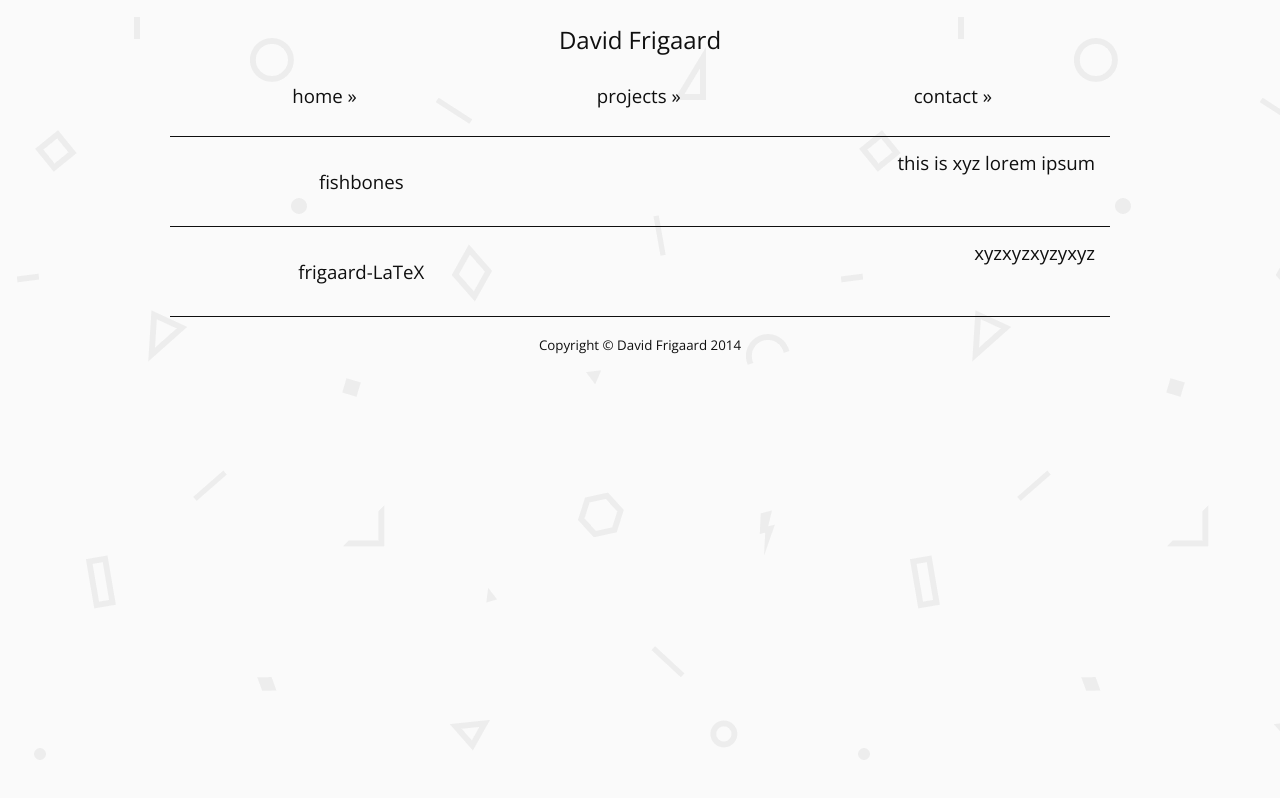
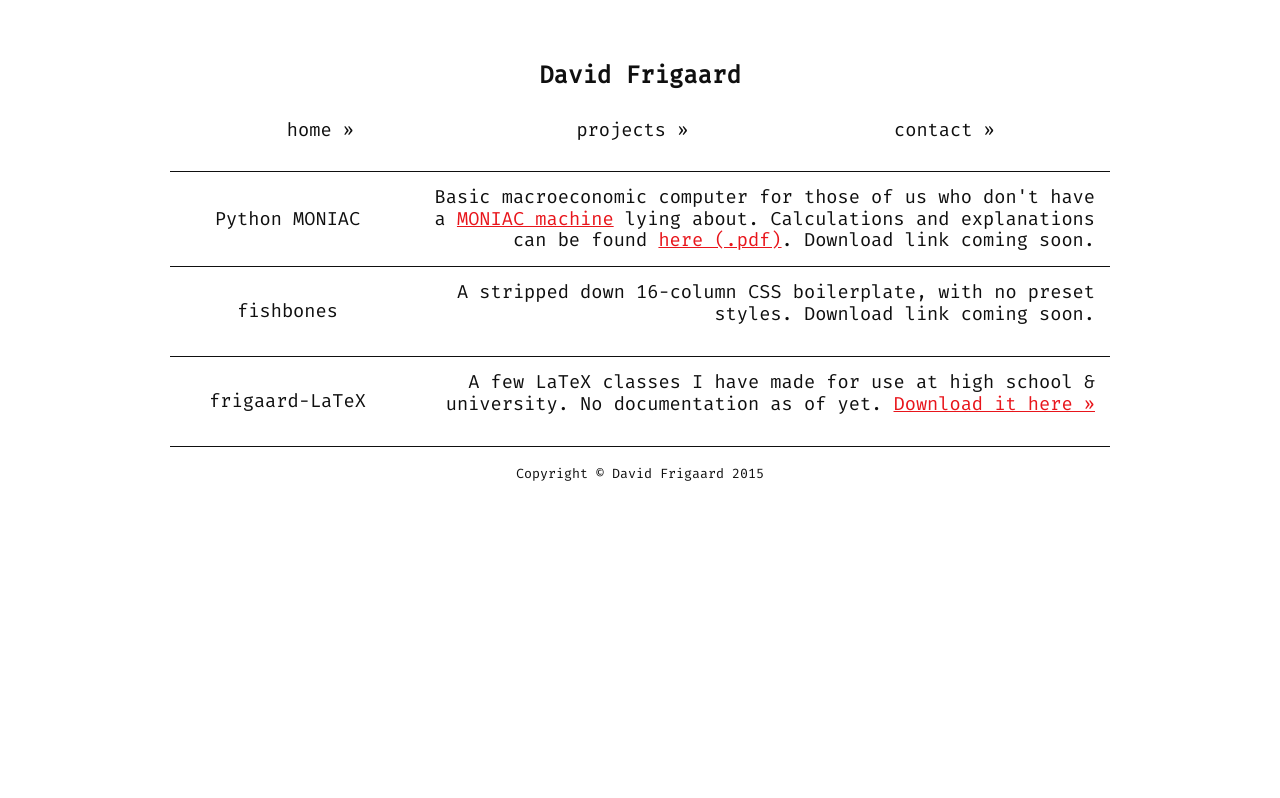
Before and after one commit to davidfrigaard/davidfrigaard.github.io, a plain HTML site: page projects/index.html in a window 1280 px wide. Drawn offline with nearby package versions, Linux system fonts and the light colour scheme.

Commit message:
upadted projects

```diff
--- a/projects/index.html
+++ b/projects/index.html
@@ -23,7 +23,7 @@
 <link rel="apple-touch-icon" sizes="114x114" href="../images/apple-touch-icon-114x114.png">
 
 <!--OTHER-->
-<link href='http://fonts.googleapis.com/css?family=Open+Sans' rel='stylesheet' type='text/css'>
+<link href='http://fonts.googleapis.com/css?family=Fira+Mono' rel='stylesheet' type='text/css'>
 
 
 </head>
@@ -39,15 +39,19 @@
 			</div>
 			<table class="projecttable">
 				<tr>
+					<td id="projectname">Python MONIAC</td>
+					<td>Basic macroeconomic computer for those of us who don't have a <a href="https://www.youtube.com/watch?v=rVOhYROKeu4">MONIAC machine</a> lying about. Calculations and explanations can be found <a href="http://www.assru.economia.unitn.it/files/DP_02_2011.pdf">here (.pdf)</a>. Download link coming soon.</td>
+				</tr>
+				<tr>
 					<td id="projectname">fishbones</td>
-					<td>this is xyz lorem ipsum</td>
+					<td>A stripped down 16-column CSS boilerplate, with no preset styles. Download link coming soon.</td>
 				</tr>
 				<tr>
 					<td id="projectname">frigaard-LaTeX</td>
-					<td>xyzxyzxyzyxyz</td>
+					<td>A few LaTeX classes I have made for use at high school & university. No documentation as of yet. <a href="https://github.com/davidfrigaard/frigaard-LaTeX/archive/master.zip">Download it here &#187;</a> </td>
 				</tr>
 			</table>
-			<p><span id="small">Copyright &#169; David Frigaard 2014</span></p>
+			<p><span id="small">Copyright &#169; David Frigaard 2015</span></p>
 
 	</div>
 
--- a/stylesheets/style.css
+++ b/stylesheets/style.css
@@ -57,7 +57,7 @@ table {
 /* e.g. fonts, images for background, ...
 */
 
-@font-face {
+/*@font-face {
 	font-family: Adelle;
 	src: url('../fonts/AdelleBasic_Bold.otf') format('opentype');
 }
@@ -66,7 +66,7 @@ table {
 	font-family: Adelle;
 	font-style: italic;
 	src: url('../fonts/AdelleBasic_BoldItalic.otf') format('opentype');
-}
+}*/
 
 /* DEFINING STLYES
 /* Change these if you need to
@@ -74,13 +74,14 @@ table {
 
 body {
 	/*background-color: #F1F1E9;*/
-	background-image: url(../images/geometry_@2X.png);
-	background-repeat: repeat;
+	/*background-image: url(../images/geometry_@2X.png);
+	background-repeat: repeat;*/
+	background-color: #FFFFFF;
 	color: #0F0F0F;
 	font-size: 14pt;
 	line-height: 16pt;
-	font-family: 'Open Sans', Helvetica, Arial, sans-serif;
-	font-weight: 400;
+	font-family: 'Fira Mono', 'Source Code Pro', Helvetica, Arial, sans-serif;
+	font-weight: 500;
 }
 
 p {
@@ -90,11 +91,10 @@ p {
 
 a, a:visited {
 	color: #0F0F0F;
-	text-decoration: none;
 	font-style: inherit;
 	font-size: inherit;
 	font-weight: inherit;
-}
+	text-decoration: underline; }
 
 a:hover, a:focus {
 	color: #E8151B;
@@ -103,8 +103,8 @@ a:hover, a:focus {
 h1, h2, h3, h4, h5, h6 {
 	color: #0F0F0F;
 	margin-top: 25px;
-	font-family: 'Open Sans', Arial, sans-serif;
-	font-weight: 400;
+	font-family: 'Fira Mono', 'Source Code Pro', Arial, sans-serif;
+	font-weight: 700;
 }
 
 h1 a, h2 a, h3 a, h4 a, h5 a, h6 a {
@@ -139,6 +139,8 @@ hr {
 
 #title {
 	text-align: center;
+	margin-top: 60px;
+	margin-bottom: 30px;
 }
 
 /*#navbar {
@@ -177,10 +179,10 @@ hr {
 	font-size: 16px;
 	font-style: italic;
 }
-
+/*
 #titlepage {
 	margin-top: 500px;
-}
+}*/
 
 #topbar {
 	margin-top: 30px;
@@ -191,15 +193,23 @@ hr {
 	margin-bottom: 30px;
 }
 
-.navigation > div {
+.navigation div {
 	display: inline-block;
-	width: 32.9%;
+	width: 32%;
 	text-align: center;
 }
+
+.navigation div a,a:visited {
+	text-decoration: none;
+	}
 
 .projecttable {
 	width: 100%;
 	border-collapse: collapse;
+}
+
+.projecttable a {
+	color: #E8151B;
 }
 .projecttable tr {
 	border: solid;
@@ -216,4 +226,5 @@ hr {
 #projectname {
 	vertical-align: middle;
 	text-align: center;
+	width: 25%;
 }
```
Also changed, not shown: contact/index.html (+2 -2 lines), index.html (+5 -5 lines).
